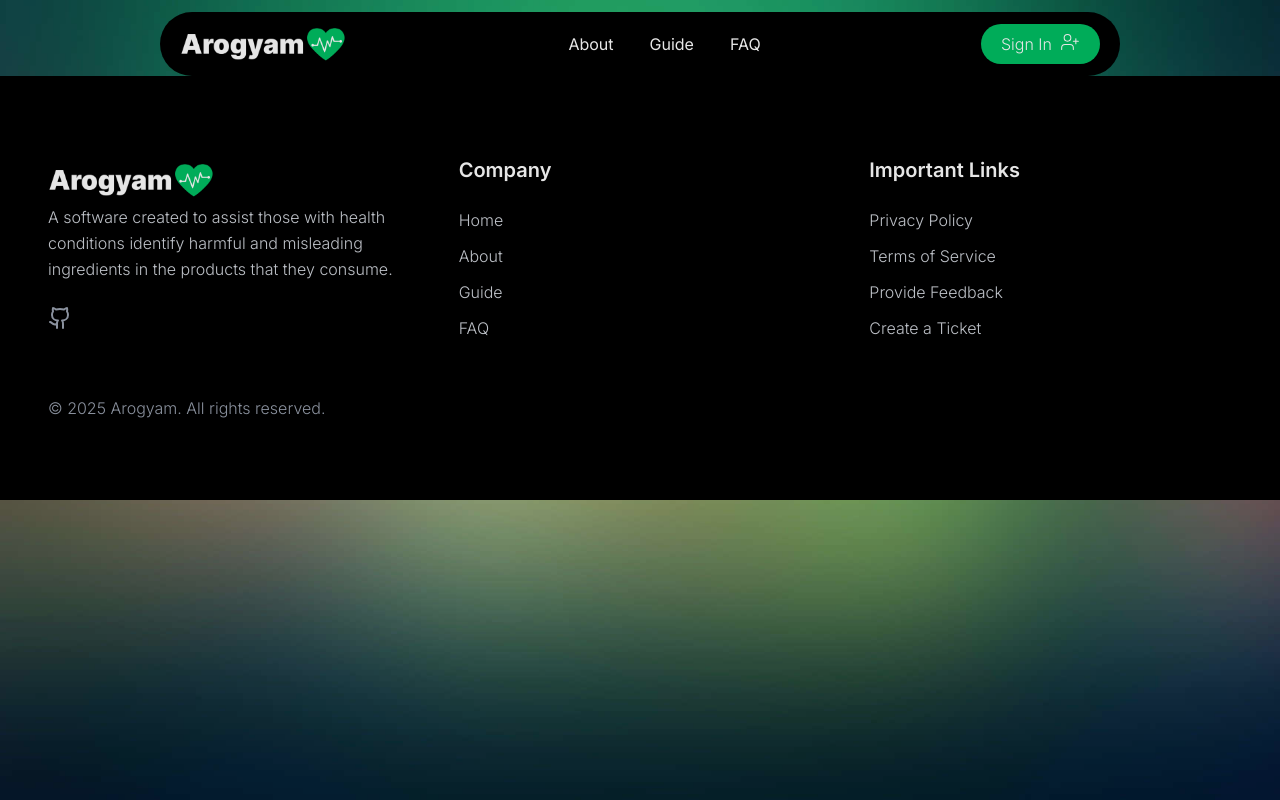
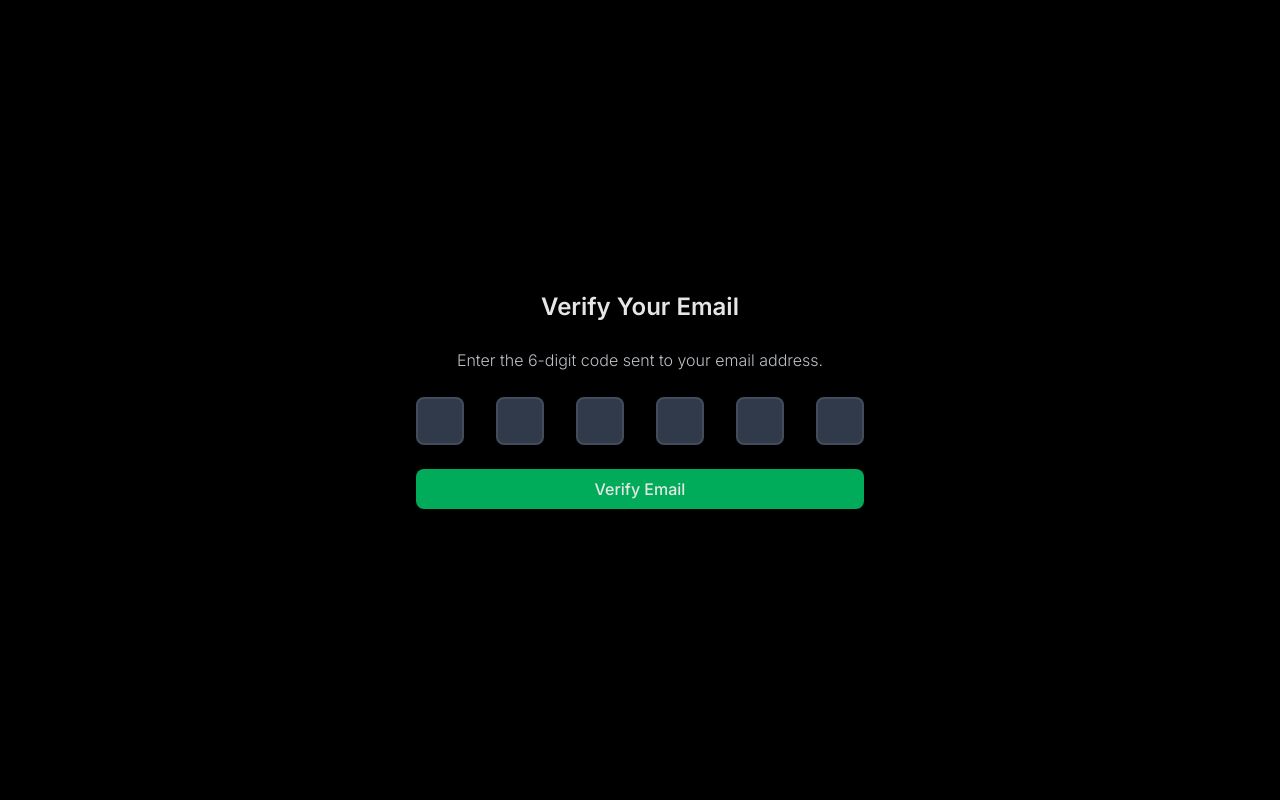
Before and after one commit to alfredscyriac/arogyam, a React (Vite) app: page /verifyemail in a window 1280 px wide. Built offline with nearby package versions, Linux system fonts and the light colour scheme.

Commit message:
Feature: Create email verification page UI

```diff
--- a/src/App.jsx
+++ b/src/App.jsx
@@ -8,11 +8,12 @@ import TermsOfService from './pages/TermsOfService'
 import SignIn from './pages/SignIn'
 import SignUp from './pages/SignUp'
 import ScrollToTop from './components/ScrollToTop'
+import EmailVerificationPage from './pages/EmailVerificationPage'
 
 
 function AppContent() {
   const location = useLocation()
-  const isAuthPage = location.pathname === '/signin' || location.pathname === '/signup'
+  const isAuthPage = location.pathname === '/signin' || location.pathname === '/signup' || location.pathname === '/verifyemail'
   return (
     <div className='font-inter min-h-screen w-full bg-cover bg-center bg-fixed bg-no-repeat absolute top-0 left-0' style={{backgroundImage: `url(${backgroundpic})`, filter: 'brightness(0.9)'}}>
       {!isAuthPage && <Navbar/>}
@@ -20,6 +21,7 @@ function AppContent() {
         <Route path='/' element={<LandingPage/>}/>
         <Route path='/signin' element={<SignIn/>}/>
         <Route path='/signup' element={<SignUp/>}/>
+        <Route path='/verifyemail' element={<EmailVerificationPage/>} />
         <Route path='/privacypolicy' element={<PrivacyPolicy />} />
         <Route path='/termsofservice' element={<TermsOfService/>} />
       </Routes>
--- /dev/null
+++ b/src/pages/EmailVerificationPage.jsx
@@ -0,0 +1,89 @@
+import React from 'react'
+import '../index.css'
+import { useState, useRef, useEffect } from 'react'
+import { useNavigate } from 'react-router-dom';
+
+const EmailVerificationPage = () => {
+    const [code, setCode] = useState(["", "", "", "", "", ""]);
+    const inputRefs = useRef([])
+    const nagivate = useNavigate();
+    const isLoading = false;
+
+    const handleChange = (index, value) => {
+        const newCode = [...code];
+
+		if (value.length > 1) {
+			const pastedCode = value.slice(0, 6).split("");
+			for (let i = 0; i < 6; i++) {
+				newCode[i] = pastedCode[i] || "";
+			}
+			setCode(newCode);
+
+			const lastFilledIndex = newCode.findLastIndex((digit) => digit !== "");
+			const focusIndex = lastFilledIndex < 5 ? lastFilledIndex + 1 : 5;
+			inputRefs.current[focusIndex].focus();
+		} else {
+			newCode[index] = value;
+			setCode(newCode);
+
+			if (value && index < 5) {
+				inputRefs.current[index + 1].focus();
+			}
+		}
+    }
+
+    const handleKeyDown = (index, e) => {
+        if (e.key === "Backspace" && !code[index] && index > 0) {
+			inputRefs.current[index - 1].focus();
+		}
+    }
+
+    const handleSubmit = (e) => {
+        e.preventDefault();
+        const verificationCode = code.join("");
+        alert(`Verification code submitted: ${verificationCode}`);
+    }
+
+    useEffect(() => {
+		if (code.every((digit) => digit !== "")) {
+			handleSubmit(new Event("submit"));
+		}
+	}, [code]);
+
+    return (
+    <div className='min-h-screen bg-black flex items-center justify-center px-4 sm:px-6 lg:px-8 font-inter text-white relative'>
+        <div className='w-full max-w-md space-y-6'>
+            <h1 className='text-center text-xl sm:text-2xl font-semibold'>Verify Your Email</h1>
+            <p className='text-center text-sm sm:text-base text-gray-300 font-light leading-relaxed'>
+                Enter the 6-digit code sent to your email address.
+            </p>
+
+            <form onSubmit={handleSubmit} className='space-y-6'>
+                <div className='flex justify-between'>
+                    {code.map((digit, index) => (
+						<input
+							key={index}
+							ref={(el) => (inputRefs.current[index] = el)}
+							type='text'
+							maxLength='6'
+							value={digit}
+							onChange={(e) => handleChange(index, e.target.value)}
+							onKeyDown={(e) => handleKeyDown(index, e)}
+							className='w-12 h-12 text-center text-2xl font-bold bg-gray-700 text-white border-2 border-gray-600 rounded-lg focus:border-lightgreen focus:outline-none'
+						/>
+					))}
+                </div>
+                <button
+                    type='submit'
+                    disabled={isLoading || code.some((digit) => !digit)}
+                    className='w-full bg-primarygreen text-white py-2 rounded-lg hover:bg-secondarygreen transition-colors font-medium text-md cursor-pointer'
+                >
+                    { isLoading ? "Verifying...": "Verify Email" }
+                </button>
+            </form>
+        </div>
+    </div>
+  )
+}
+
+export default EmailVerificationPage
```
